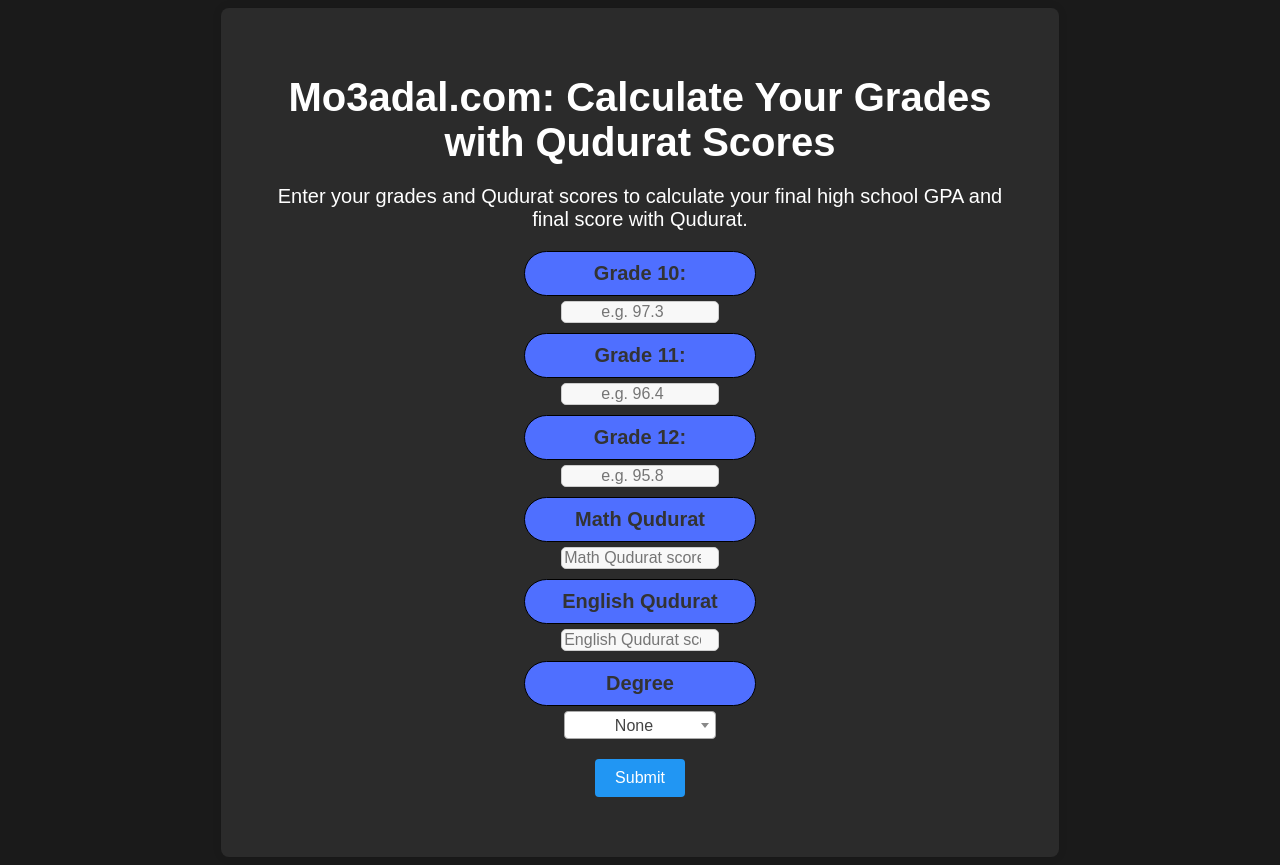
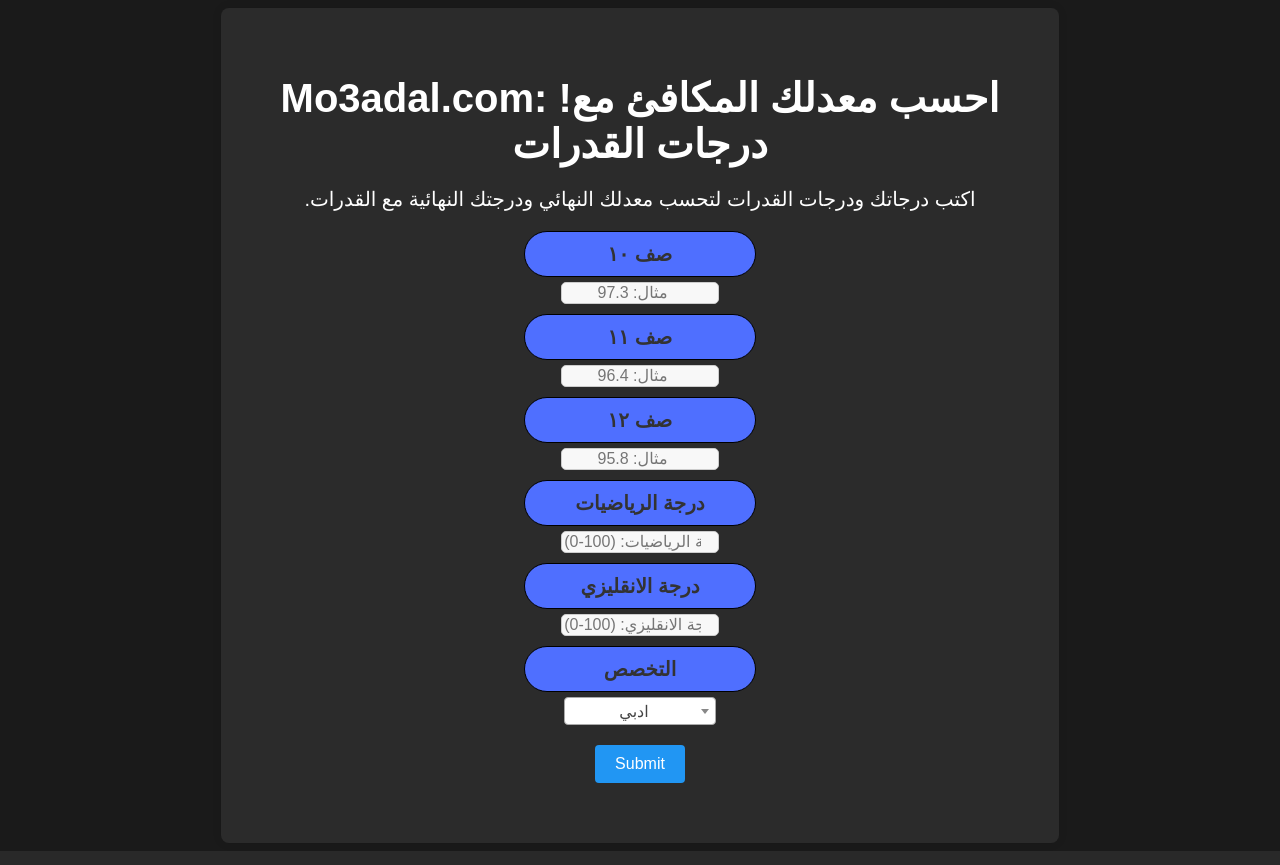
Before and after one commit to Nauseouswave/GPA-Calculator, a Flask app: page /public_tool in a window 1280 px wide. Run offline with Flask 3, Linux system fonts and the light colour scheme.

Commit message:
Language Update

```diff
--- a/app.py
+++ b/app.py
@@ -67,7 +67,12 @@
             else:
                 final_score = sum_grades
 
+            final_score = format_number(final_score)
+            sum_grades = format_number(sum_grades)
+
             sum_grades = 'Your final percentage is: ' +  str(round(sum_grades, 1)) + '%'
+
+            final_score = format_number(final_score)
 
             return render_template('result.html', final_score=round(final_score, 1), gpa=sum_grades)
         except ValueError:
--- a/templates/index.html
+++ b/templates/index.html
@@ -15,7 +15,7 @@
         <h1>Welcome to Mo3adal.com</h1>
         <p>Calculate your final high school scores and final score with Qudurat.</p>
         <div class="navigation">
-            <a href="{{ url_for('public_tool') }}">Public School</a>
+            <a href="{{ url_for('public_tool') }}">مدرسة حكومية</a>
             <a href="{{ url_for('private_tool') }}">American School</a>
         </div>
         <p class="note">This app is made with love by Kuwaitis for Kuwaitis.</p>
--- a/templates/public_tool.html
+++ b/templates/public_tool.html
@@ -16,34 +16,32 @@
 
 <body>
     <div class="boxed">
-        <h1>Mo3adal.com: Calculate Your Grades with Qudurat Scores</h1>
-        <p>Enter your grades and Qudurat scores to calculate your final high school GPA and final score with Qudurat.
-        </p>
+        <h1>Mo3adal.com: !احسب معدلك المكافئ مع درجات القدرات</h1>
+        <p>.اكتب درجاتك ودرجات القدرات لتحسب معدلك النهائي ودرجتك النهائية مع القدرات</p>
         <form method="POST" action="{{ url_for('public_tool') }}">
-            <label for="grade1">Grade 10:</label>
-            <input type="number" id="grade1" name="grade1" min="0" max="100" step="0.1" placeholder="e.g. 97.3"
+            <label for="grade1">صف ١٠</label>
+            <input type="number" id="grade1" name="grade1" min="0" max="100" step="0.1" placeholder="97.3 :مثال"
                 required>
 
-            <label for="grade2">Grade 11:</label>
-            <input type="number" id="grade2" name="grade2" min="0" max="100" step="0.1" placeholder="e.g. 96.4"
+            <label for="grade2">صف ١١</label>
+            <input type="number" id="grade2" name="grade2" min="0" max="100" step="0.1" placeholder="96.4 :مثال"
                 required>
 
-            <label for="grade3">Grade 12:</label>
-            <input type="number" id="grade3" name="grade3" min="0" max="100" step="0.1" placeholder="e.g. 95.8"
+            <label for="grade3">صف ١٢</label>
+            <input type="number" id="grade3" name="grade3" min="0" max="100" step="0.1" placeholder="95.8 :مثال"
                 required>
-            <label for="math_qudurat">Math Qudurat</label>
-            <input type="number" name="math_qudurat" id="math_qudurat" step="5"
-                placeholder="Math Qudurat score (0-100)">
-            <label for="english_qudurat">English Qudurat</label>
+            <label for="math_qudurat">درجة الرياضيات</label>
+            <input type="number" name="math_qudurat" id="math_qudurat" step="5" placeholder="(0-100) :درجة الرياضيات">
+            <label for="english_qudurat">درجة الانقليزي</label>
             <input type="number" name="english_qudurat" id="english_qudurat" step="any"
-                placeholder="English Qudurat score (0-100)">
+                placeholder="(0-100) :درجة الانقليزي">
 
-            <label>Degree</label>
+            <label>التخصص</label>
             <div class="select-container">
                 <select id="degree" name="degree">
-                    <option value="">None</option>
-                    <option value="engineering">Engineering</option>
-                    <option value="medicine">Medicine</option>
+                    <option value="none">ادبي</option>
+                    <option value="engineering">هندسة</option>
+                    <option value="medicine">طب</option>
                 </select>
             </div>
 
```
